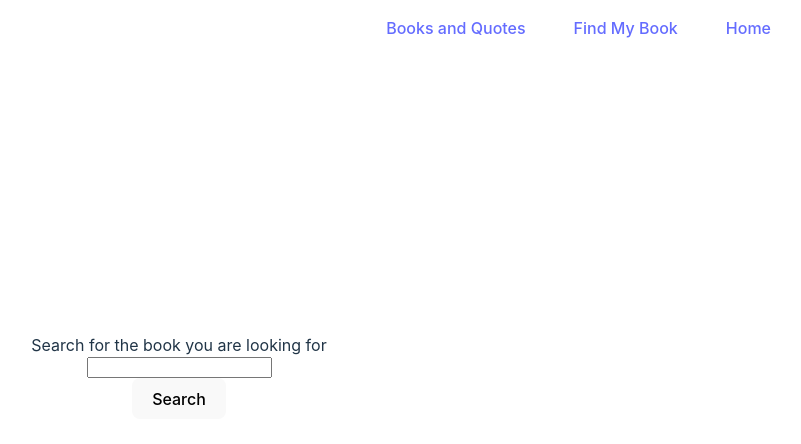
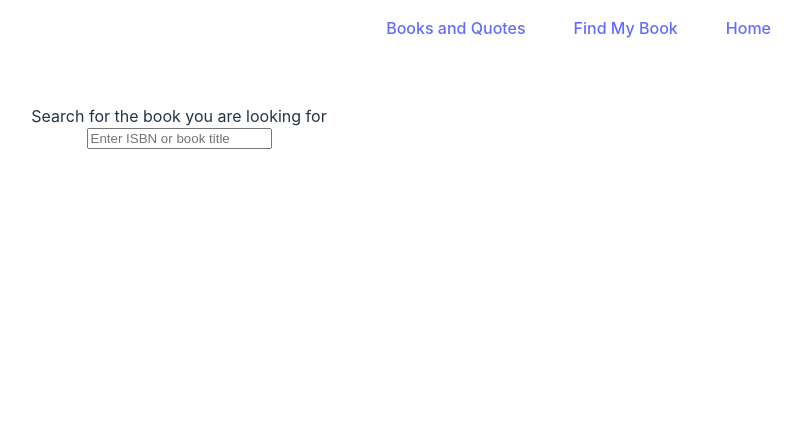
Before and after one commit to lenayoo/lenalibrary, a React (Vite) app: page /findmybook in a window 1280 px wide. Shown: the top 444 px of the page, without its empty margins (461-1262 px from the left). Built offline with nearby package versions, Linux system fonts and the light colour scheme.

Commit message:
try to add api

```diff
--- a/index.html
+++ b/index.html
@@ -1,9 +1,10 @@
-<!doctype html>
+<!DOCTYPE html>
 <html lang="en">
   <head>
     <meta charset="UTF-8" />
     <link rel="icon" type="image/svg+xml" href="/vite.svg" />
     <meta name="viewport" content="width=device-width, initial-scale=1.0" />
+    <script src="https://www.googleapis.com/books/v1/volumes?q=search-term&key=AIzaSyBP7TwH4hOw1M18lF98-yGvtrojDJQj18k"></script>
     <title>Book Club</title>
   </head>
   <body>
--- a/src/pages/FindBook.jsx
+++ b/src/pages/FindBook.jsx
@@ -1,14 +1,44 @@
 import Nav from "./Nav";
-import "./styles.css";
+import { useEffect, useState } from "react";
 
 function FindBook() {
+  const [searchTerm, setSearchTerm] = useState("");
+  const [books, setBooks] = useState([]);
+
+  useEffect(() => {
+    // Ensure that the Google Books API is loaded
+    if (window.google && window.google.books) {
+      setBooks(google.books.load());
+    }
+  }, []);
+
+  function handleSearch() {
+    if (window.google && window.google.books) {
+      const viewer = new window.google.books.DefaultViewer(
+        document.getElementById("viewerCanvas")
+      );
+
+      viewer.load(`ISBN:${searchTerm}`);
+    }
+  }
+  console.log(books);
   return (
     <div>
       <Nav />
       <form className="findbook__form">
         <label htmlFor="search">Search for the book you are looking for</label>
-        <input />
-        <button>Search</button>
+        <input
+          type="text"
+          placeholder="Enter ISBN or book title"
+          value={searchTerm}
+          onChange={(e) => setSearchTerm(e.target.value)}
+        />
+        {/* <button onClick={handleSearch}>Search</button> */}
+        <div
+          id="viewerCanvas"
+          style={{ width: "600px", height: "500px" }}
+        ></div>
+        <div>{books}</div>
       </form>
     </div>
   );
```
Also changed, not shown: 1 other file (tests, documents, lock files or other folders).
